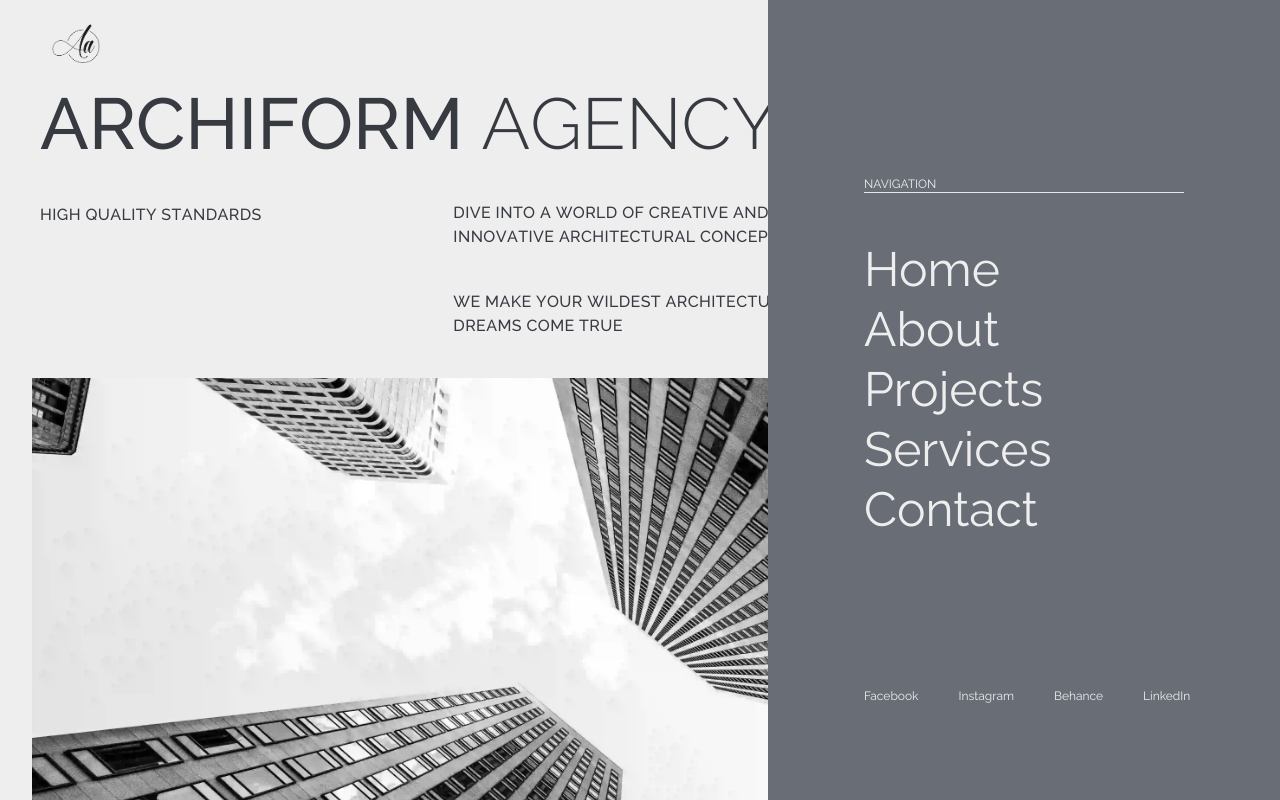
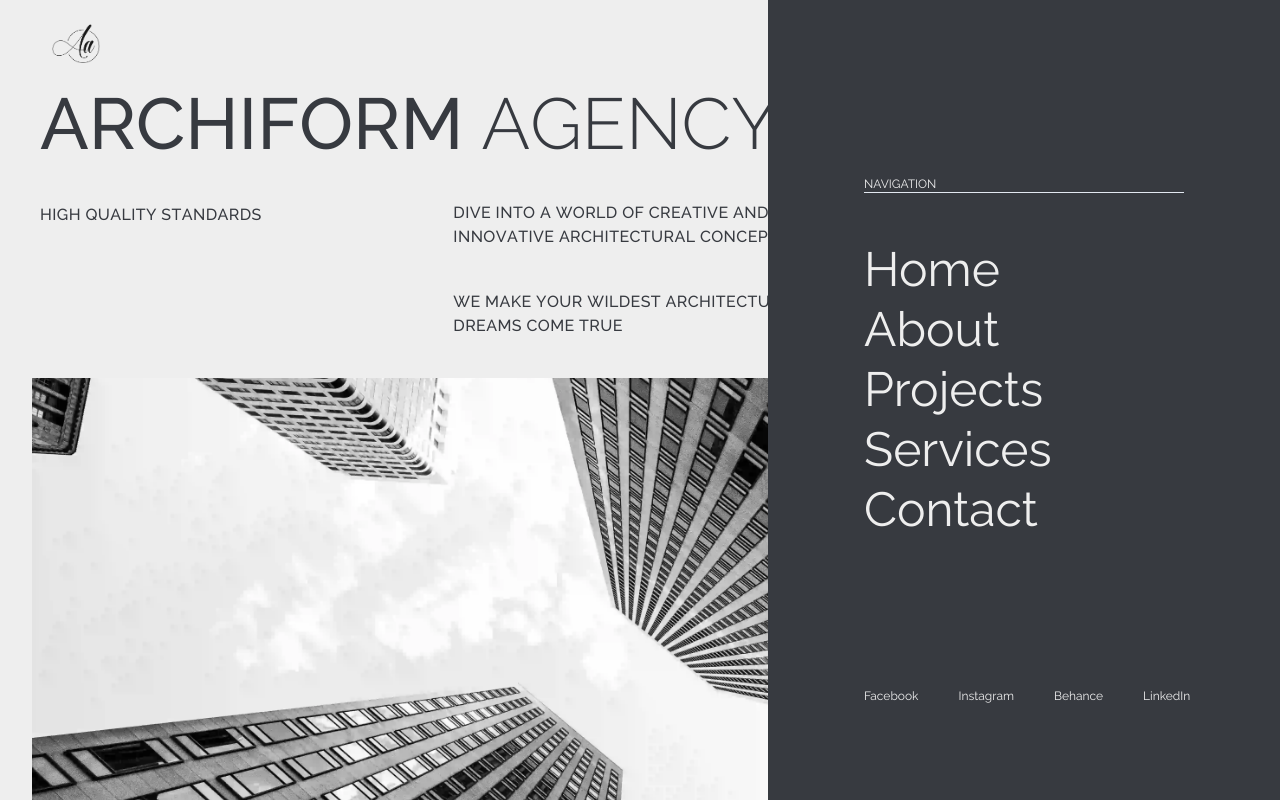
Before and after one commit to NimBuzz01/archiform-agency-demo, a Next.js app: page / in a window 1280 px wide. Both pictures are taken after a click on the button "MENU". Shown: the top 800 px of the page. Built offline with nearby package versions, Linux system fonts and the light colour scheme.

Commit message:
change navmenu bgcolor

```diff
--- a/components/header/components/Curve.tsx
+++ b/components/header/components/Curve.tsx
@@ -24,7 +24,7 @@ export default function Curve() {
   };
 
   return (
-    <svg className="absolute top-0 left-[-95px] w-24 h-full fill-cmaccent stroke-none">
+    <svg className="absolute top-0 left-[-95px] w-24 h-full fill-cmprimary stroke-none">
       <motion.path
         variants={curve}
         initial="initial"
--- a/components/header/components/NavBar.tsx
+++ b/components/header/components/NavBar.tsx
@@ -12,7 +12,7 @@ export default function NavBar() {
       initial="initial"
       animate="enter"
       exit="exit"
-      className="h-screen bg-cmaccent text-cmsecondary w-full z-20 max-w-lg p-10 sm:p-24 fixed right-0 top-0"
+      className="h-screen bg-cmprimary text-cmsecondary w-full z-20 max-w-lg p-10 sm:p-24 fixed right-0 top-0"
     >
       <div className="box-border h-full flex flex-col justify-between">
         <div className="flex flex-col text-4xl sm:text-5xl gap-3 mt-20">
```
